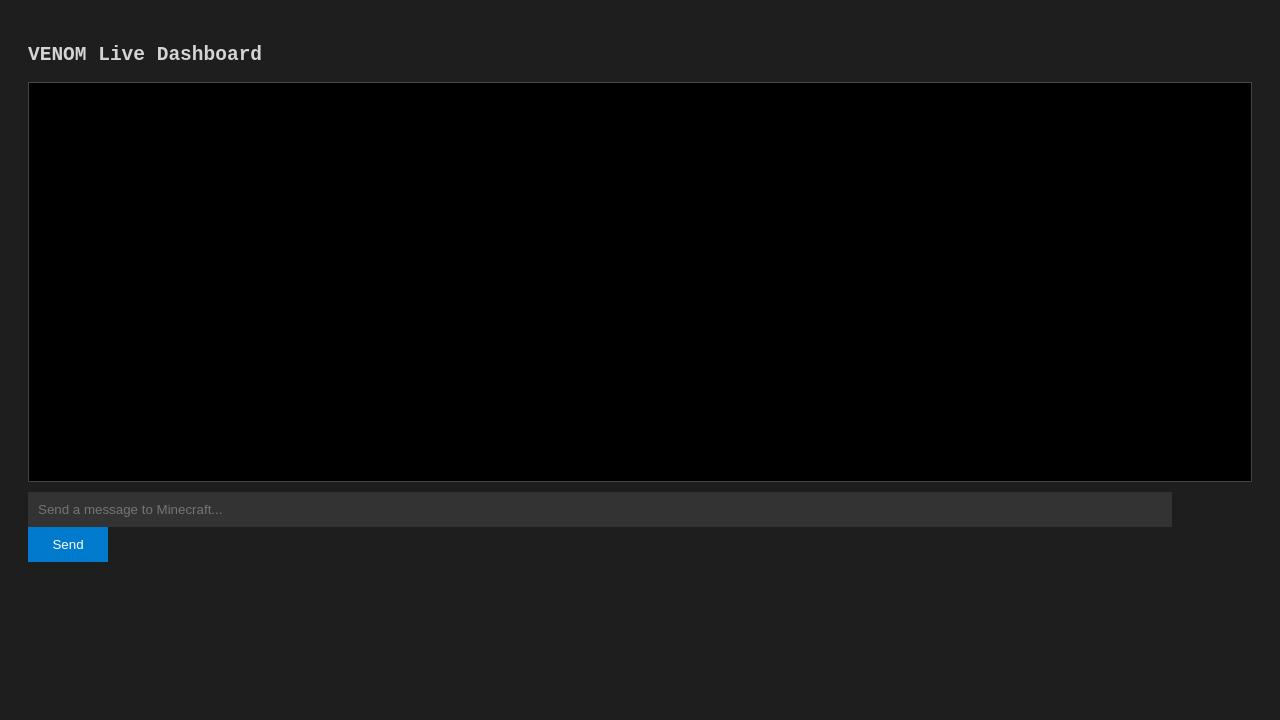
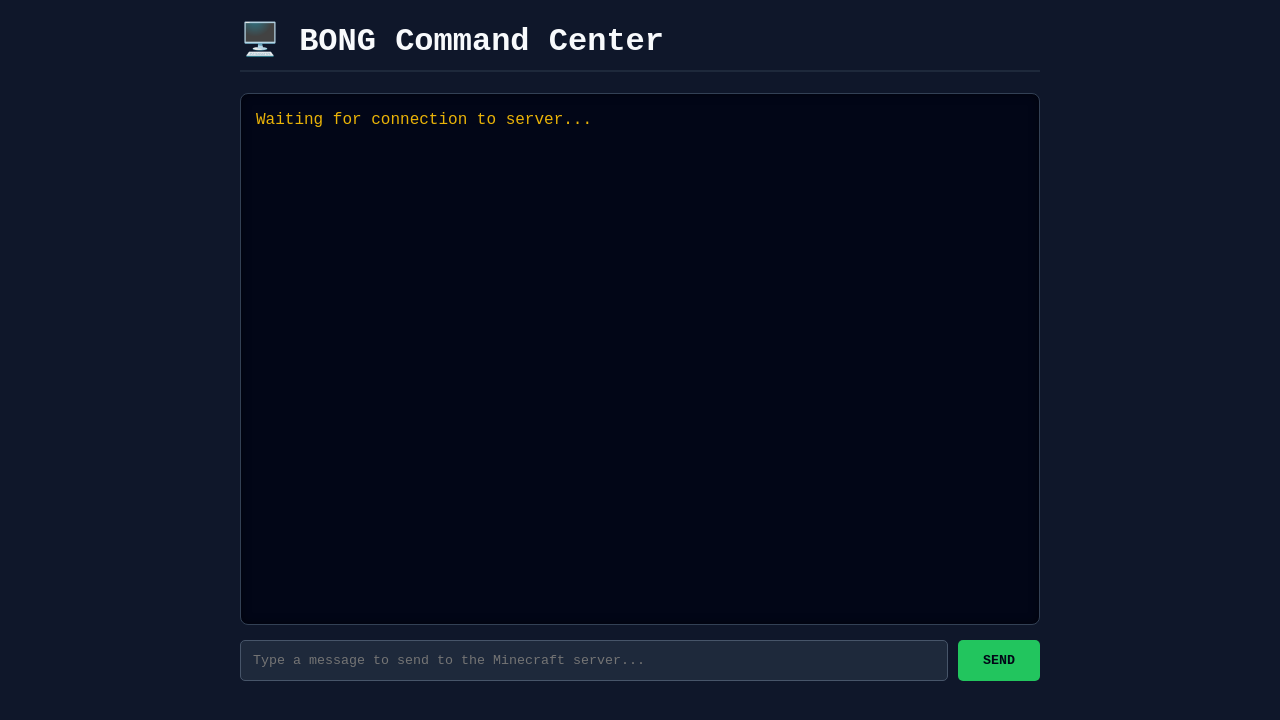
Before and after one commit to diksithytt/Bong-server-, a website: page public/index.html in a window 1280 px wide. Drawn offline with nearby package versions, Linux system fonts and the light colour scheme; no server answers.

Commit message:
Initial commit with Mineflayer bot

```diff
--- a/public/index.html
+++ b/public/index.html
@@ -3,50 +3,114 @@
 <head>
     <meta charset="UTF-8">
     <meta name="viewport" content="width=device-width, initial-scale=1.0">
-    <title>Mineflayer Live Dashboard</title>
-    <script src="/socket.io/socket.io.js"></script>
+    <title>BONG Bot Command Center</title>
     <style>
-        body { font-family: monospace; background: #1e1e1e; color: #d4d4d4; padding: 20px; }
-        #chat-box { width: 100%; height: 400px; background: #000; overflow-y: auto; padding: 10px; box-sizing: border-box; border: 1px solid #444; margin-bottom: 10px;}
-        .sys { color: #f39c12; }
-        .mc { color: #fff; }
-        input[type="text"] { width: calc(100% - 100px); padding: 10px; background: #333; color: white; border: none; }
-        button { width: 80px; padding: 10px; background: #007acc; color: white; border: none; cursor: pointer; }
-        button:hover { background: #005999; }
+        body {
+            background-color: #0f172a;
+            color: #22c55e;
+            font-family: 'Courier New', Courier, monospace;
+            padding: 20px;
+            margin: 0;
+        }
+        h1 {
+            border-bottom: 2px solid #1e293b;
+            padding-bottom: 10px;
+            margin-top: 0;
+            color: #f8fafc;
+        }
+        #chat-container {
+            display: flex;
+            flex-direction: column;
+            max-width: 800px;
+            margin: 0 auto;
+        }
+        #chat-box {
+            background: #020617;
+            height: 500px;
+            overflow-y: auto;
+            padding: 15px;
+            border: 1px solid #334155;
+            border-radius: 8px;
+            margin-bottom: 15px;
+            box-shadow: inset 0 0 10px rgba(0,0,0,0.5);
+        }
+        .msg { margin-bottom: 5px; line-height: 1.4; word-wrap: break-word; }
+        .sys-msg { color: #eab308; } /* Yellow for system alerts */
+        .mc-msg { color: #f8fafc; }  /* White for standard Minecraft chat */
+
+        #chat-form {
+            display: flex;
+            gap: 10px;
+        }
+        #chat-input {
+            flex-grow: 1;
+            padding: 12px;
+            background: #1e293b;
+            color: #f8fafc;
+            border: 1px solid #475569;
+            border-radius: 5px;
+            font-family: inherit;
+        }
+        #chat-input:focus { outline: none; border-color: #3b82f6; }
+
+        button {
+            padding: 12px 25px;
+            background: #22c55e;
+            color: #020617;
+            border: none;
+            border-radius: 5px;
+            cursor: pointer;
+            font-weight: bold;
+            font-family: inherit;
+            transition: background 0.2s;
+        }
+        button:hover { background: #16a34a; }
     </style>
 </head>
 <body>
 
-    <h2>VENOM Live Dashboard</h2>
+    <div id="chat-container">
+        <h1>🖥️ BONG Command Center</h1>
 
-    <div id="chat-box"></div>
+        <div id="chat-box">
+            <div class="msg sys-msg">Waiting for connection to server...</div>
+        </div>
 
-    <form id="chat-form">
-        <input type="text" id="chat-input" placeholder="Send a message to Minecraft..." autocomplete="off" required>
-        <button type="submit">Send</button>
-    </form>
+        <form id="chat-form">
+            <input type="text" id="chat-input" placeholder="Type a message to send to the Minecraft server..." autocomplete="off" required>
+            <button type="submit">SEND</button>
+        </form>
+    </div>
 
+    <script src="/socket.io/socket.io.js"></script>
     <script>
         const socket = io();
         const chatBox = document.getElementById('chat-box');
-        const form = document.getElementById('chat-form');
-        const input = document.getElementById('chat-input');
+        const chatForm = document.getElementById('chat-form');
+        const chatInput = document.getElementById('chat-input');
 
-        function addMessage(text, type) {
+        function appendMessage(text, className) {
             const div = document.createElement('div');
-            div.className = type;
+            div.className = `msg ${className}`;
             div.textContent = text;
             chatBox.appendChild(div);
+            // Auto-scroll to the very bottom whenever a new message arrives
             chatBox.scrollTop = chatBox.scrollHeight;
         }
 
-        socket.on('sysLog', (msg) => { addMessage(msg, 'sys'); });
-        socket.on('mcChat', (msg) => { addMessage(msg, 'mc'); });
+        // Listen for System Updates
+        socket.on('sysLog', (msg) => appendMessage(msg, 'sys-msg'));
 
-        form.addEventListener('submit', (e) => {
+        // Listen for Minecraft Chat
+        socket.on('mcChat', (msg) => appendMessage(msg, 'mc-msg'));
+
+        // Send your text input to the Minecraft server
+        chatForm.addEventListener('submit', (e) => {
             e.preventDefault();
-            socket.emit('sendChat', input.value);
-            input.value = '';
+            const msg = chatInput.value;
+            socket.emit('sendChat', msg);
+            appendMessage(`[DASHBOARD]: ${msg}`, 'sys-msg');
+            chatInput.value = ''; // Clear the text box
         });
     </script>
 </body>
```
Also changed, not shown: server.js (+8 -1 lines).
